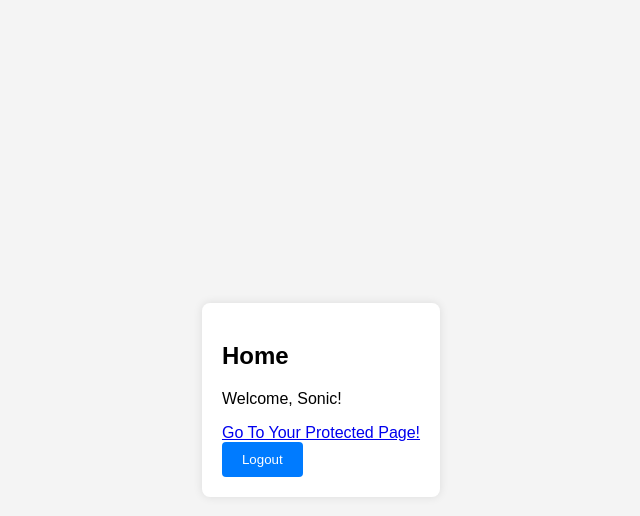
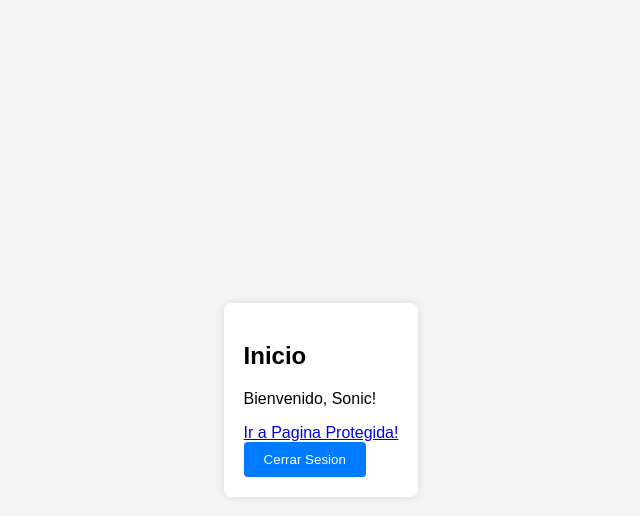
Before and after one commit to ajtortolero/course-security, a Django app: page / in a window 1280 px wide. Shown: the top 516 px of the page, without its empty margins (319-959 px from the left). Run offline with Django 5.2, Linux system fonts and the light colour scheme; a user stored in the database is signed in.

Commit message:
Actualizacion

```diff
--- a/authentication/authProject/authApp/templates/app/home.html
+++ b/authentication/authProject/authApp/templates/app/home.html
@@ -4,17 +4,17 @@
 <head>
     <meta charset="UTF-8">
     <meta name="viewport" content="width=device-width, initial-scale=1.0">
-    <title>Home</title>
+    <title>Inicio</title>
      <link rel="stylesheet" type="text/css" href="{% static 'styles/styles.css' %}">
 </head>
 <body>
     <div class="container">
-        <h2>Home</h2>
-        <p>Welcome, {{request.user.username}}!</p>
-        <a href="{% url 'protected' %}">Go To Your Protected Page!</a>
+        <h2>Inicio</h2>
+        <p>Bienvenido, {{request.user.username}}!</p>
+        <a href="{% url 'protected' %}">Ir a Pagina Protegida!</a>
         <form action="{% url 'logout' %}" method="post">
             {% csrf_token %}
-            <button type="submit">Logout</button>
+            <button type="submit">Cerrar Sesion</button>
         </form>
     </div>
 </body>
--- a/authentication/authProject/authApp/templates/registration/protected.html
+++ b/authentication/authProject/authApp/templates/registration/protected.html
@@ -5,13 +5,13 @@
 <head>
     <meta charset="UTF-8">
     <meta name="viewport" content="width=device-width, initial-scale=1.0">
-    <title>Protected</title>
+    <title>Vista</title>
     <link rel="stylesheet" type="text/css" href="{% static 'styles/styles.css' %}">
 </head>
 <body>
     <div class="container">
         <p>Lorem ipsum, dolor sit amet consectetur adipisicing elit. Enim facilis provident eaque delectus, illum vitae cumque distinctio consequatur tenetur sint voluptates adipisci nemo soluta vero quos temporibus repellat? Exercitationem, porro.</p>
-        <a href="{% url 'home' %}">Home</a>
+        <a href="{% url 'home' %}">Inicio</a>
     </div>
 </body>
 </html>
--- a/authentication/authProject/authProject/settings.py
+++ b/authentication/authProject/authProject/settings.py
@@ -31,6 +31,7 @@ ALLOWED_HOSTS = []
 # Application definition
 
 INSTALLED_APPS = [
+    'django_extensions',
     'django.contrib.admin',
     'django.contrib.auth',
     'django.contrib.contenttypes',
```
Also changed, not shown: authentication/README.md (added).
